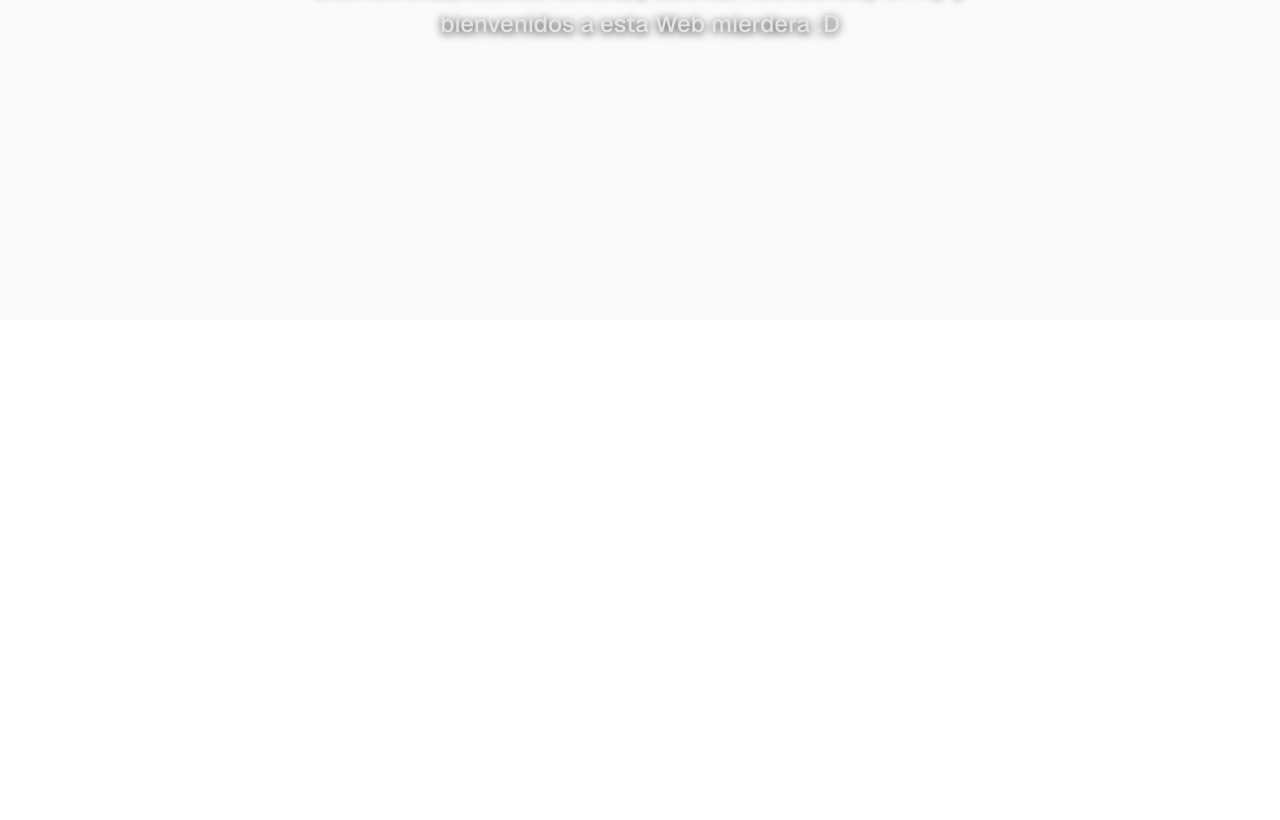
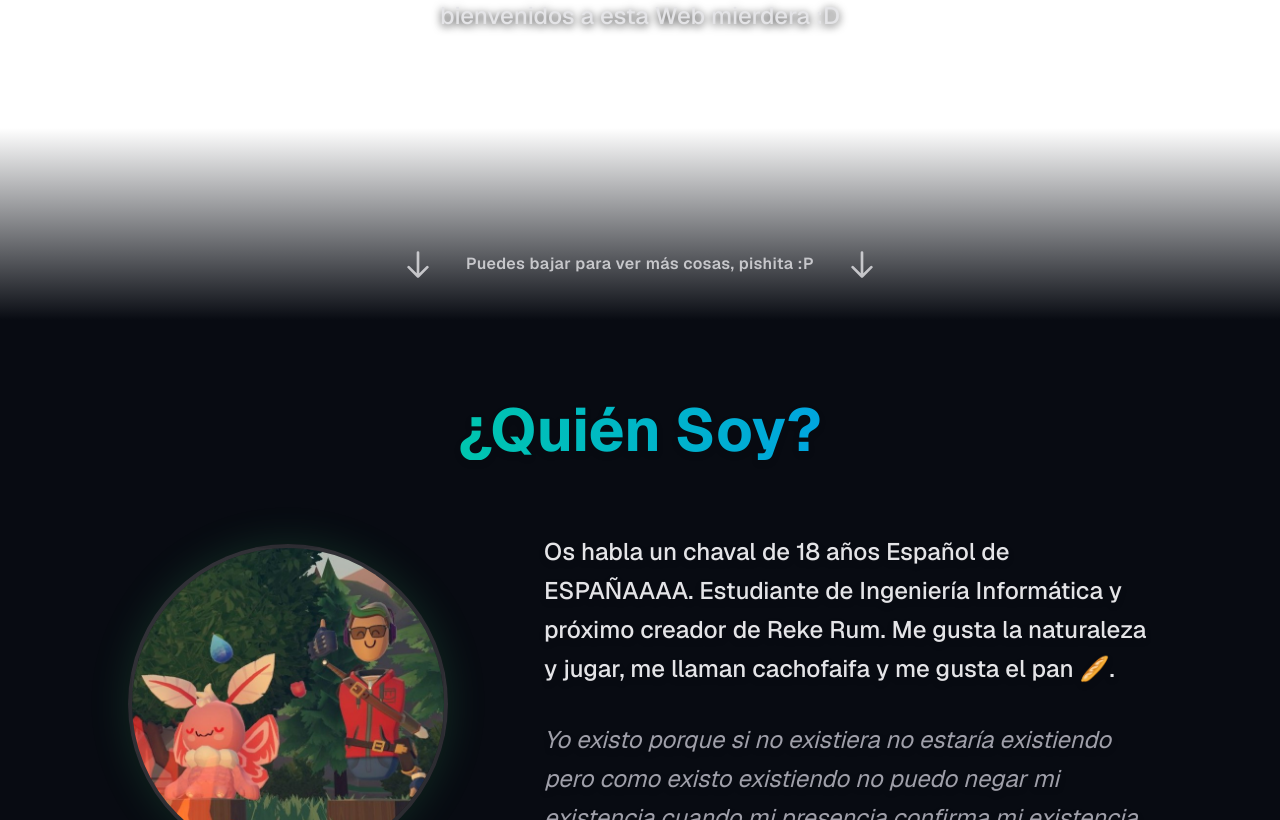
Before and after one commit to MentaSur/DriftyPrimerWeb, a Next.js app: page / in a window 1280 px wide. Shown: the part 480-1300 px from the top of the page. Before the commit the page ends 800 px from the top, so only its background shows below. Built offline with nearby package versions, Linux system fonts and the light colour scheme.

Commit message:
feat: rediseño de la seccion Quien Soy, scroll y mejoras de UI

```diff
--- a/src/app/page.tsx
+++ b/src/app/page.tsx
@@ -2,8 +2,9 @@ import Image from "next/image";
 
 export default function Home() {
   return (
-    <div className="relative flex flex-col flex-1 items-center justify-center bg-zinc-50 font-sans dark:bg-[url('/ElFInal.jpg')] dark:bg-cover dark:bg-center dark:bg-no-repeat dark:bg-fixed">
-      <header className="absolute top-0 left-0 w-full z-20 flex items-center justify-between px-6 py-4 sm:px-12 dark:bg-[#0a0a0a]/50 dark:backdrop-blur-md border-b dark:border-white/10 shadow-lg">
+    <div className="font-sans text-zinc-50 dark:bg-[#080b12] min-h-screen">
+      {/* Navbar fija */}
+      <header className="fixed top-0 left-0 w-full z-50 flex items-center justify-between px-6 py-4 sm:px-12 dark:bg-[#0a0a0a]/80 dark:backdrop-blur-md border-b dark:border-white/10 shadow-lg">
         <div className="flex items-center gap-4">
           <Image
             src="/DriftAle.png"
@@ -24,8 +25,14 @@ export default function Home() {
           <a href="#" className="hover:text-white hover:drop-shadow-[0_0_8px_rgba(255,255,255,0.8)] transition-all">NOVEDADES</a>
         </nav>
       </header>
+
+      {/* Hero Section con la imagen */}
+      <section className="relative flex flex-col items-center justify-center min-h-screen dark:bg-[url('/ElFInal.jpg')] dark:bg-cover dark:bg-bottom dark:bg-no-repeat">
         <div className="absolute inset-0 dark:bg-black/60 dark:backdrop-blur-[2px] pointer-events-none z-0"></div>
-      <main className="relative z-10 flex flex-1 w-full flex-col items-center justify-center py-20 px-6 text-center mt-16">
+        {/* Degradado para transición suave al color de abajo */}
+        <div className="absolute inset-x-0 bottom-0 h-48 bg-gradient-to-t from-[#080b12] to-transparent pointer-events-none z-0"></div>
+
+        <main className="relative z-10 flex w-full flex-col items-center justify-center px-6 text-center pt-24 pb-12">
           <div className="flex flex-col items-center justify-center gap-8 max-w-4xl p-8 sm:p-12">
             <h1 className="text-5xl sm:text-7xl font-black tracking-tight text-white drop-shadow-[0_4px_8px_rgba(0,0,0,0.8)]">
               Un Andaluz sin más
@@ -35,6 +42,73 @@ export default function Home() {
             </p>
           </div>
         </main>
+
+        {/* Indicador de Scroll */}
+        <div className="absolute bottom-8 left-0 w-full flex justify-center items-center gap-8 text-zinc-300 opacity-90 animate-bounce z-10 pointer-events-none">
+          <svg xmlns="http://www.w3.org/2000/svg" className="h-6 w-6 sm:h-8 sm:w-8" fill="none" viewBox="0 0 24 24" stroke="currentColor">
+            <path strokeLinecap="round" strokeLinejoin="round" strokeWidth={2} d="M19 14l-7 7m0 0l-7-7m7 7V3" />
+          </svg>
+          <span className="text-sm sm:text-base font-semibold tracking-wide">Puedes bajar para ver más cosas, pishita :P</span>
+          <svg xmlns="http://www.w3.org/2000/svg" className="h-6 w-6 sm:h-8 sm:w-8" fill="none" viewBox="0 0 24 24" stroke="currentColor">
+            <path strokeLinecap="round" strokeLinejoin="round" strokeWidth={2} d="M19 14l-7 7m0 0l-7-7m7 7V3" />
+          </svg>
+        </div>
+      </section>
+
+      {/* Sección inferior con color sólido que continúa el fondo */}
+      <section className="relative z-10 w-full min-h-screen bg-[#080b12] flex flex-col items-center py-20 px-6">
+        <div className="max-w-5xl w-full flex flex-col gap-24">
+
+          {/* Sección ¿Quién Soy? */}
+          <div className="flex flex-col gap-10">
+            <h2 className="text-4xl sm:text-6xl font-bold text-center bg-clip-text text-transparent bg-gradient-to-r from-green-400 to-blue-500 drop-shadow-md">
+              ¿Quién Soy?
+            </h2>
+            <div className="flex flex-col lg:flex-row items-center justify-center gap-16 lg:gap-24 mt-8">
+              {/* Placeholder Foto de Perfil */}
+              <div className="relative w-56 h-56 sm:w-72 sm:h-72 lg:w-80 lg:h-80 shrink-0 rounded-full bg-gradient-to-br from-zinc-800 to-zinc-900 border-4 border-zinc-700/50 flex items-center justify-center overflow-hidden shadow-[0_0_40px_rgba(74,222,128,0.15)] hover:scale-105 transition-transform duration-500">
+                <Image
+                  src="/PlaceHolder Perfil.jpg"
+                  alt="DriftySinVR Foto de Perfil"
+                  fill
+                  className="object-cover"
+                />
+              </div>
+
+              {/* Descripción */}
+              <div className="flex flex-col gap-8 text-center lg:text-left max-w-2xl">
+                <p className="text-xl sm:text-2xl text-zinc-200 leading-relaxed font-medium drop-shadow-md">
+                  Os habla un chaval de 18 años Español de ESPAÑAAAA. Estudiante de Ingeniería Informática y próximo creador de Reke Rum. Me gusta la naturaleza y jugar, me llaman cachofaifa y me gusta el pan 🥖.
+                </p>
+                <p className="text-xl sm:text-2xl text-zinc-400 leading-relaxed italic drop-shadow-md">
+                  Yo existo porque si no existiera no estaría existiendo pero como existo existiendo no puedo negar mi existencia cuando mi presencia confirma mi existencia y la falta de no existencia 🥀.
+                </p>
+              </div>
+            </div>
+          </div>
+
+          <div className="text-center">
+            <h2 className="text-3xl sm:text-5xl font-bold bg-clip-text text-transparent bg-gradient-to-r from-green-400 to-blue-500 mb-6 drop-shadow-md">
+              Explora mi contenido
+            </h2>
+            <p className="text-lg text-zinc-400 max-w-2xl mx-auto">
+              Aquí encontrarás los mejores momentos, trolleos y locuras en Realidad Virtual.
+            </p>
+          </div>
+
+          <div className="grid grid-cols-1 md:grid-cols-2 lg:grid-cols-3 gap-6 mt-4">
+            {[1, 2, 3, 4, 5, 6].map((i) => (
+              <div key={i} className="bg-zinc-900/50 border border-zinc-800 rounded-2xl p-6 hover:bg-zinc-800/80 transition-all hover:scale-[1.02] cursor-pointer shadow-lg">
+                <div className="w-full h-40 bg-[#0a0f1a] rounded-xl mb-4 flex items-center justify-center text-zinc-600 border border-zinc-800/50">
+                  <span className="text-4xl">🎮</span>
+                </div>
+                <h3 className="text-xl font-bold text-zinc-100 mb-2">Trolleo Épico #{i}</h3>
+                <p className="text-zinc-400 text-sm">Las mejores risas en VRChat y Rec Room.</p>
+              </div>
+            ))}
+          </div>
+        </div>
+      </section>
     </div>
   );
 }
```
Also changed, not shown: public/PlaceHolder Perfil.jpg (added). Lines whose indentation alone changed are shown as unchanged.
